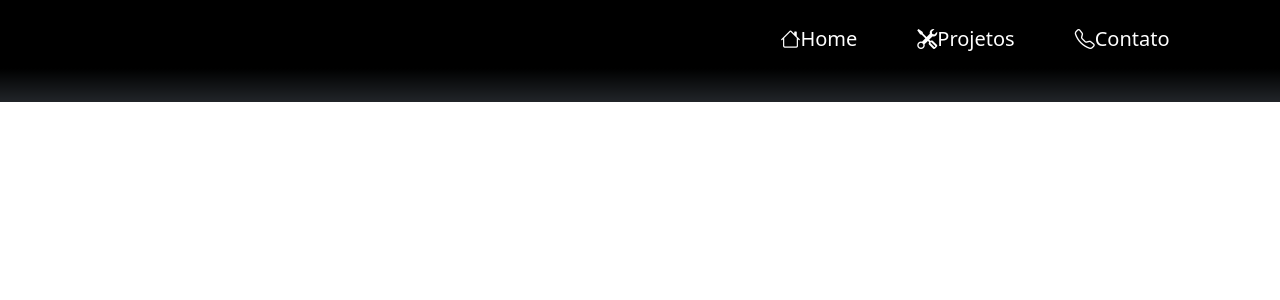
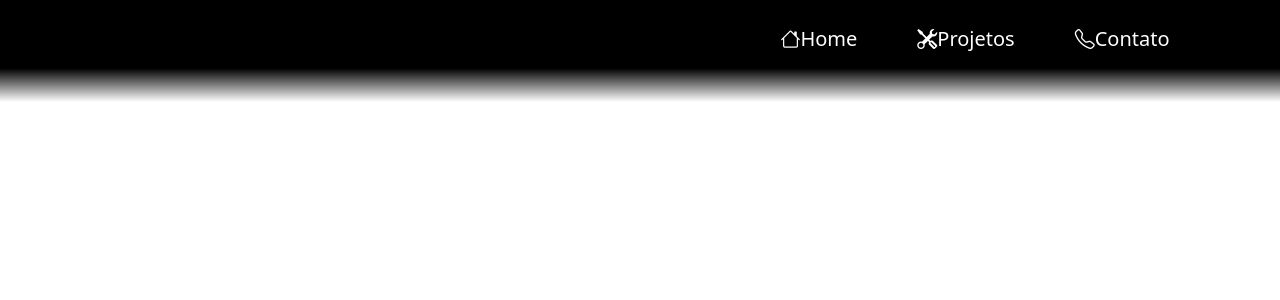
Before and after one commit to CarteiroGalx/portifolio, a React (Create React App) app in the folder portifolio-2.0/: page / in a window 1280 px wide. Shown: the top 300 px of the page. Built offline with nearby package versions, Linux system fonts and the light colour scheme.

Commit message:
Resolvendo desatualizações e finalizando cabeçalho

```diff
--- a/portifolio-2.0/package.json
+++ b/portifolio-2.0/package.json
@@ -12,6 +12,7 @@
     "react-bootstrap": "^2.10.2",
     "react-dom": "^18.3.1",
     "react-scripts": "5.0.1",
+    "styled-components": "^6.1.11",
     "web-vitals": "^2.1.4"
   },
   "scripts": {
@@ -37,5 +38,8 @@
       "last 1 firefox version",
       "last 1 safari version"
     ]
+  },
+  "devDependencies": {
+    "@types/styled-components": "^5.1.34"
   }
 }
--- a/portifolio-2.0/src/components/nav.js
+++ b/portifolio-2.0/src/components/nav.js
@@ -1,14 +1,12 @@
-import styles from './nav.module.css';
+import { Header } from './nav.jsx'
 
 function nav(){
     return(
-        <div>
-            <div className={`row bg-dark pt-4 pb-5 ${styles.background}`}>
-                <a className="text-white col-8 text-end text-decoration-none fs-5 p-0" href="#"><i className="bi bi-house"></i>Home</a>
-                <a className="text-white col-2 text-decoration-none fs-5 p-0" href="#"><i className="bi bi-tools p-0"></i>Projetos</a>
-                <a className="text-white col-2 text-decoration-none fs-5 p-0 text-start" href="#"><i className="bi bi-telephone"></i>Contato</a>
-            </div>
-        </div>
+        <Header className="row pt-4 pb-5">
+            <a className="text-white col-8 text-end text-decoration-none fs-5 p-0" href="#"><i className="bi bi-house"></i>Home</a>
+            <a className="text-white col-2 text-decoration-none fs-5 p-0" href="#"><i className="bi bi-tools p-0"></i>Projetos</a>
+            <a className="text-white col-2 text-decoration-none fs-5 p-0 text-start" href="#"><i className="bi bi-telephone"></i>Contato</a>
+        </Header>
     )
 }
 
--- /dev/null
+++ b/portifolio-2.0/src/components/nav.jsx
@@ -0,0 +1,6 @@
+import styled from 'styled-components'
+
+export const Header = styled.div`
+  background: rgb(0, 0, 0);
+  background: linear-gradient(180deg, #000000 67%, rgba(0,0,0,0) 100%);
+`
--- a/portifolio-2.0/src/components/nav.module.css
+++ /dev/null
@@ -1,4 +0,0 @@
-.background{
-    background: rgb(0,0,0);
-    background: linear-gradient(180deg, rgba(0,0,0,1) 67%, rgba(0,0,0,0) 100%);
-}
```
Also changed, not shown: 1 other file (tests, documents, lock files or other folders).
